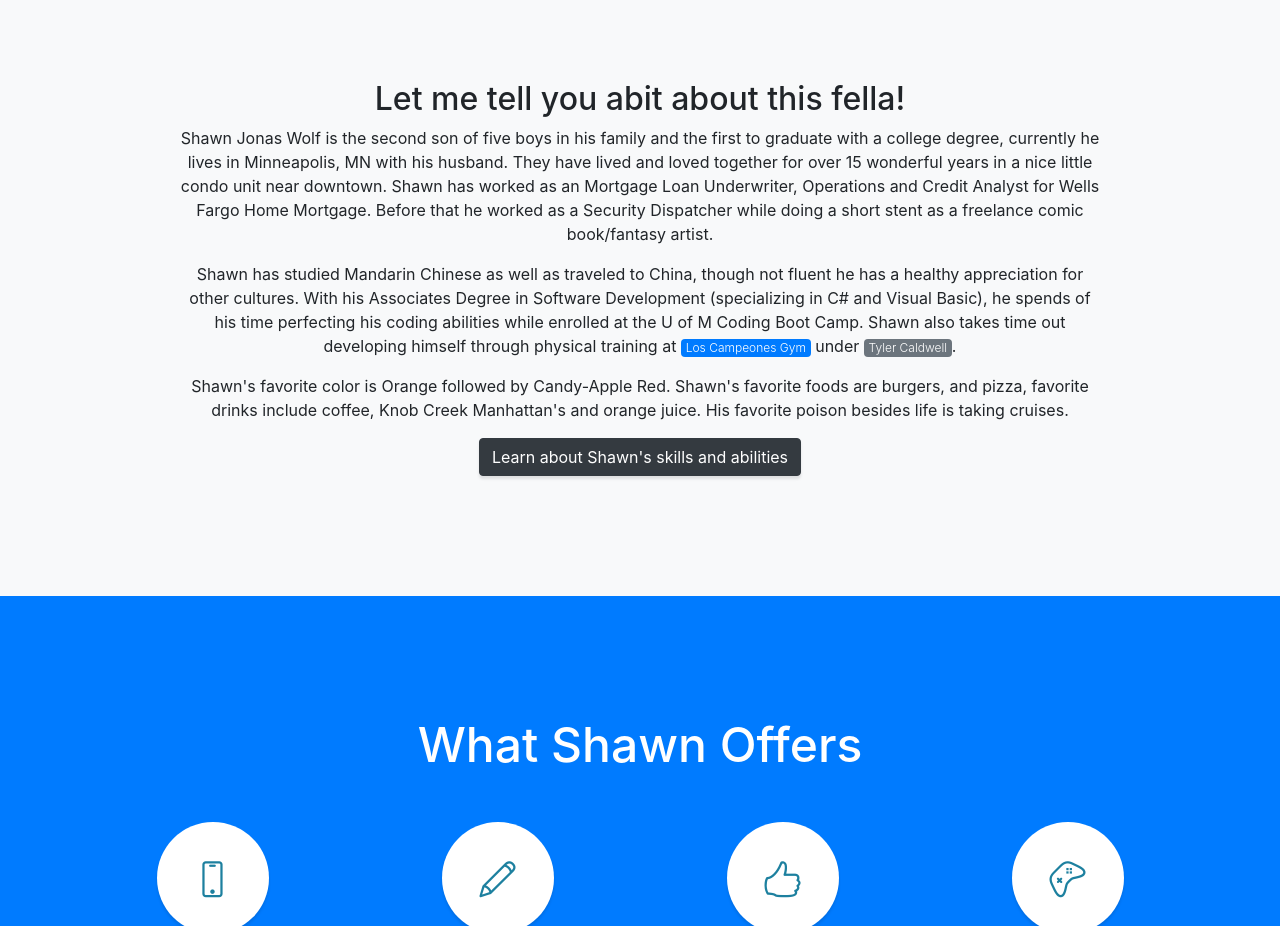
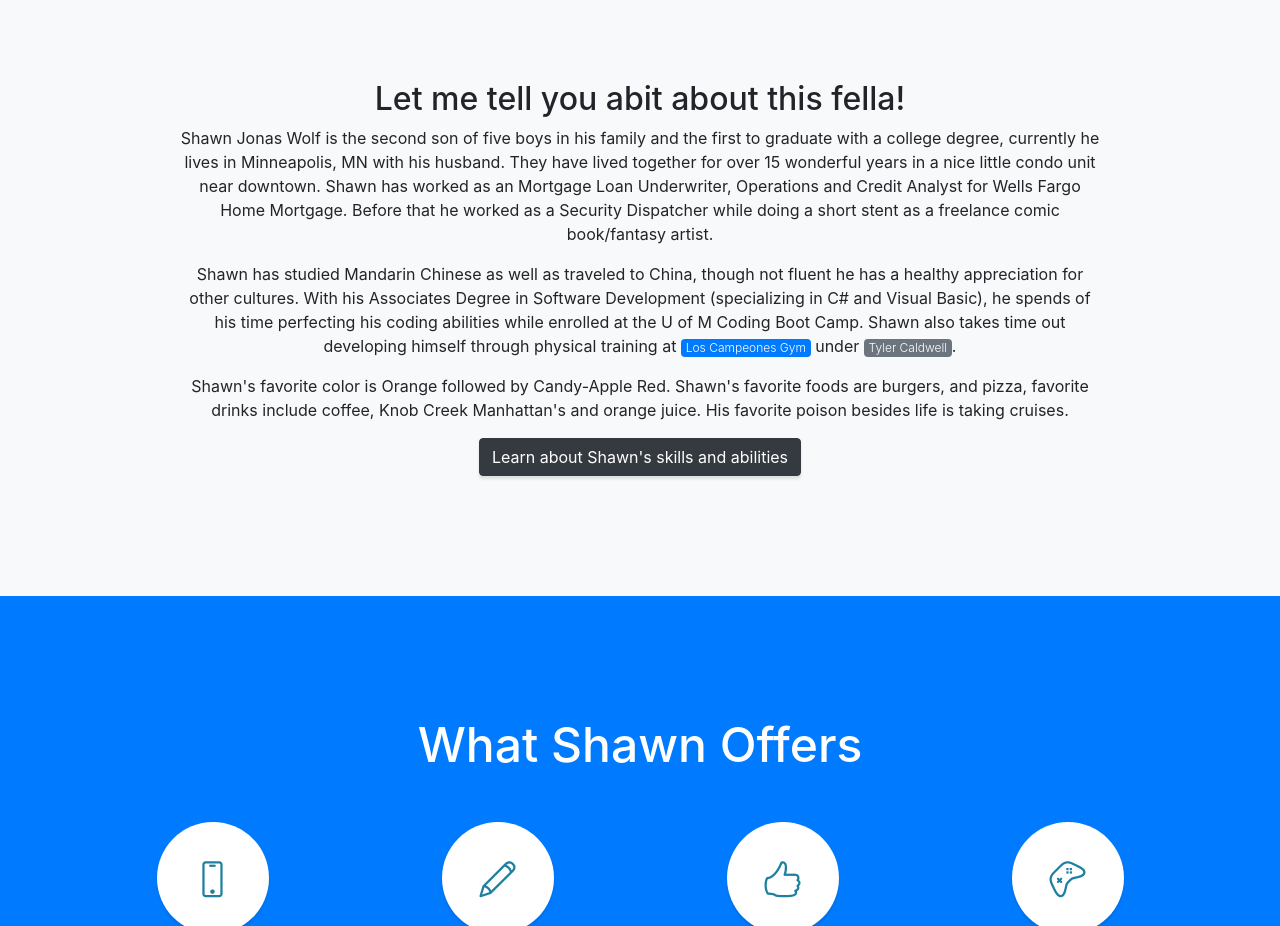
Before and after one commit to SWolfMN78/myPortfolioPrj, a website with bundled scripts: page index.html in a window 1280 px wide. Shown: the part 840-1766 px from the top of the page. Built offline with nearby package versions, Linux system fonts and the light colour scheme.

Commit message:
adjusting sections.

```diff
--- a/index.html
+++ b/index.html
@@ -67,7 +67,7 @@
             <div class="row">
                 <div class="col-lg-10 mx-auto">
                     <h2>Let me tell you abit about this fella!</h2>
-                    <p class="text-justify text-center"> Shawn Jonas Wolf is the second son of five boys in his family and the first to graduate with a college degree, currently he lives in Minneapolis, MN with his husband. They have lived and loved together for over 15 wonderful years in a nice little condo unit near
+                    <p class="text-justify text-center"> Shawn Jonas Wolf is the second son of five boys in his family and the first to graduate with a college degree, currently he lives in Minneapolis, MN with his husband. They have lived together for over 15 wonderful years in a nice little condo unit near
                         downtown. Shawn has worked as an Mortgage Loan Underwriter, Operations and Credit Analyst for Wells Fargo Home Mortgage. Before that he worked as a Security Dispatcher while doing a short stent as a freelance comic book/fantasy
                         artist.
                     </p>
```
